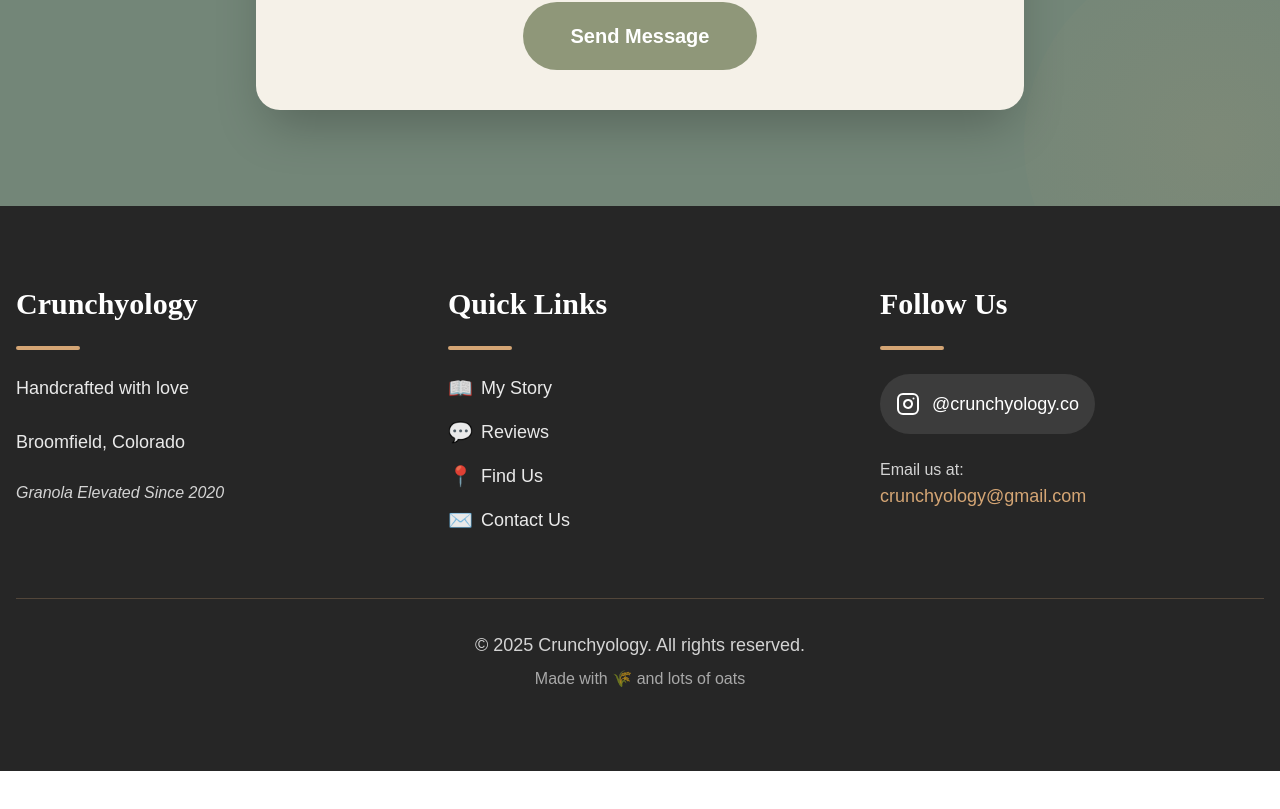
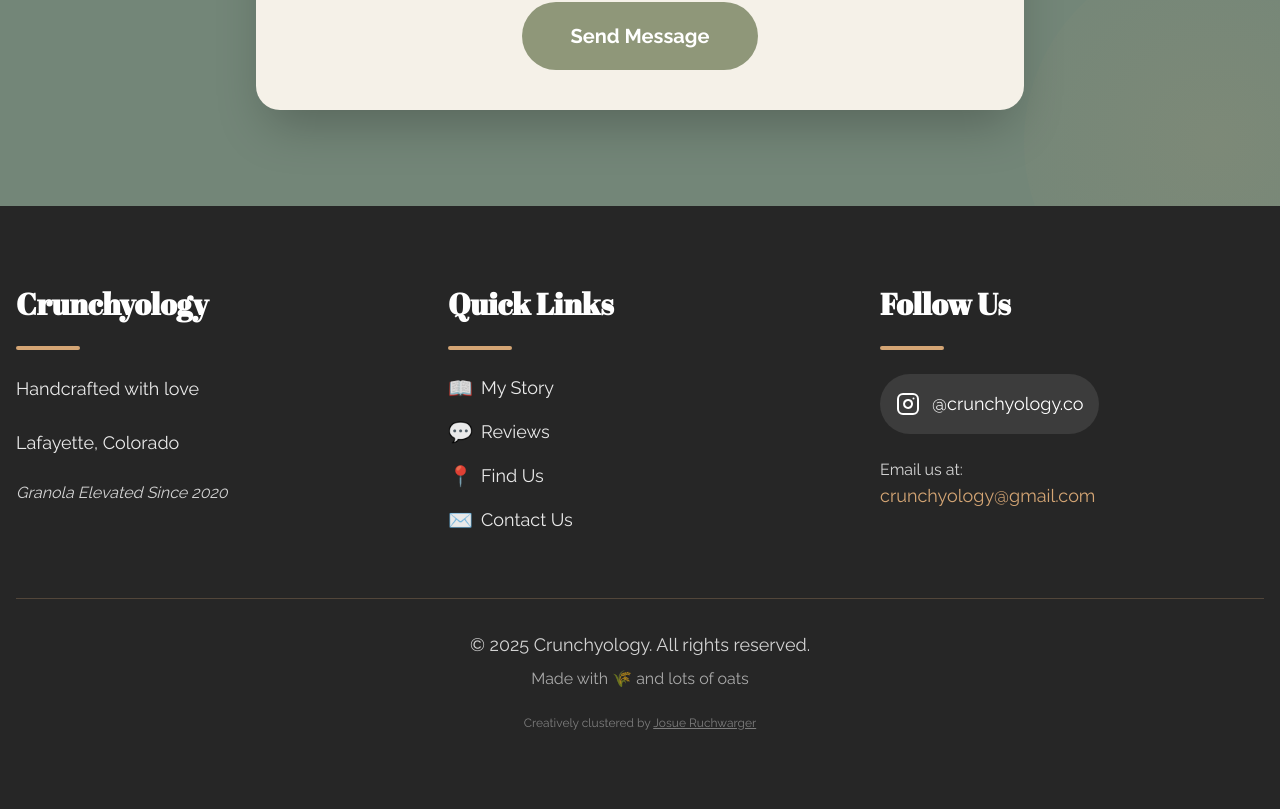
Before and after one commit to joshr9/crunchyology-website, a React (Vite) app: page / in a window 1280 px wide. Shown: the part 5619-6428 px from the top of the page. Before the commit the page ends 6390 px from the top, so only its background shows below. Built offline with nearby package versions, Linux system fonts and the light colour scheme; a web font is replaced by a local one.

Commit message:
fixed css bug and added my name to site

```diff
--- a/src/components/Layout/Footer.jsx
+++ b/src/components/Layout/Footer.jsx
@@ -23,7 +23,7 @@ const Footer = () => {
             </h3>
             <div className="w-16 h-1 rounded-full" style={{ backgroundColor: COLORS.golden }}></div>
             <p className="text-lg leading-relaxed opacity-90">Handcrafted with love</p>
-            <p className="text-lg leading-relaxed opacity-90">Broomfield, Colorado</p>
+            <p className="text-lg leading-relaxed opacity-90">Lafayette, Colorado</p>
             <p className="text-base opacity-80 italic">Granola Elevated Since 2020</p>
           </div>
 
@@ -80,6 +80,16 @@ const Footer = () => {
         <div className="mt-16 pt-8 border-t text-center" style={{ borderColor: COLORS.golden + '40' }}>
           <p className="text-lg opacity-80">© {currentYear} Crunchyology. All rights reserved.</p>
           <p className="text-base mt-2 opacity-60">Made with 🌾 and lots of oats</p>
+          <p className="text-xs mt-6 opacity-40">
+            Creatively clustered by <a
+              href="https://www.linkedin.com/in/joshruchwarger/"
+              className="underline hover:no-underline hover:opacity-70 transition-opacity"
+              target="_blank"
+              rel="noopener noreferrer"
+            >
+              Josue Ruchwarger
+            </a>
+          </p>
         </div>
       </div>
 
--- a/src/index.css
+++ b/src/index.css
@@ -1,9 +1,10 @@
+/* Google Fonts Import - MUST be first */
+@import url('https://fonts.googleapis.com/css2?family=Abril+Fatface&family=Raleway:wght@300;400;500;600;700&display=swap');
+
+/* Tailwind directives come after @import */
 @tailwind base;
 @tailwind components;
 @tailwind utilities;
-
-/* Google Fonts Import - Updated with Abril Fatface */
-@import url('https://fonts.googleapis.com/css2?family=Abril+Fatface&family=Raleway:wght@300;400;500;600;700&display=swap');
 
 :root {
   --font-headers: 'Abril Fatface', serif;
```
